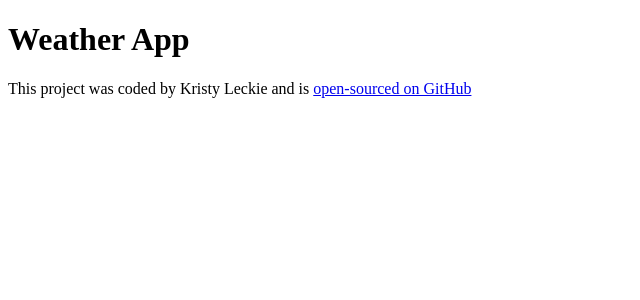
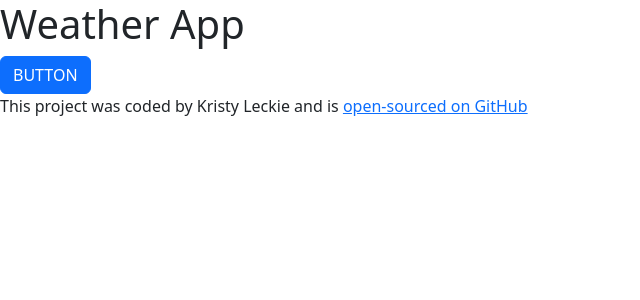
Before and after one commit to LeckieKristy/project-react-weather-app, a React (Create React App) app: page / in a window 1280 px wide. Shown: the top 300 px of the page, without its empty margins (0-640 px from the left). Built offline with nearby package versions, Linux system fonts and the light colour scheme.

Commit message:
Added Bootstrap
added boostrap to the terminal

```diff
--- a/package.json
+++ b/package.json
@@ -6,9 +6,10 @@
     "@testing-library/jest-dom": "^5.16.4",
     "@testing-library/react": "^13.3.0",
     "@testing-library/user-event": "^13.5.0",
+    "bootstrap": "^5.2.0",
     "react": "^18.2.0",
     "react-dom": "^18.2.0",
-    "react-scripts": "5.0.1",
+    "react-scripts": "^2.1.3",
     "web-vitals": "^2.1.4"
   },
   "scripts": {
--- a/src/App.js
+++ b/src/App.js
@@ -1,19 +1,23 @@
 import "./App.css";
+import React from "react";
 
 export default function App() {
   return (
     <div className="WeatherApp">
+      <div className="Container">
         <h1>Weather App</h1>
+        <button className="btn btn-primary"> BUTTON</button>
         <footer>
           This project was coded by Kristy Leckie and is {""}{" "}
           <a
             href="https://github.com/LeckieKristy"
-          rel="noreferrer"
             target="_blank"
+            rel="noopener noreferrer"
           >
             open-sourced on GitHub
           </a>
         </footer>
       </div>
+    </div>
   );
 }
```
Also changed, not shown: src/index.js (+9 -6 lines), 1 other file (tests, documents, lock files or other folders). Lines whose indentation alone changed are shown as unchanged.
